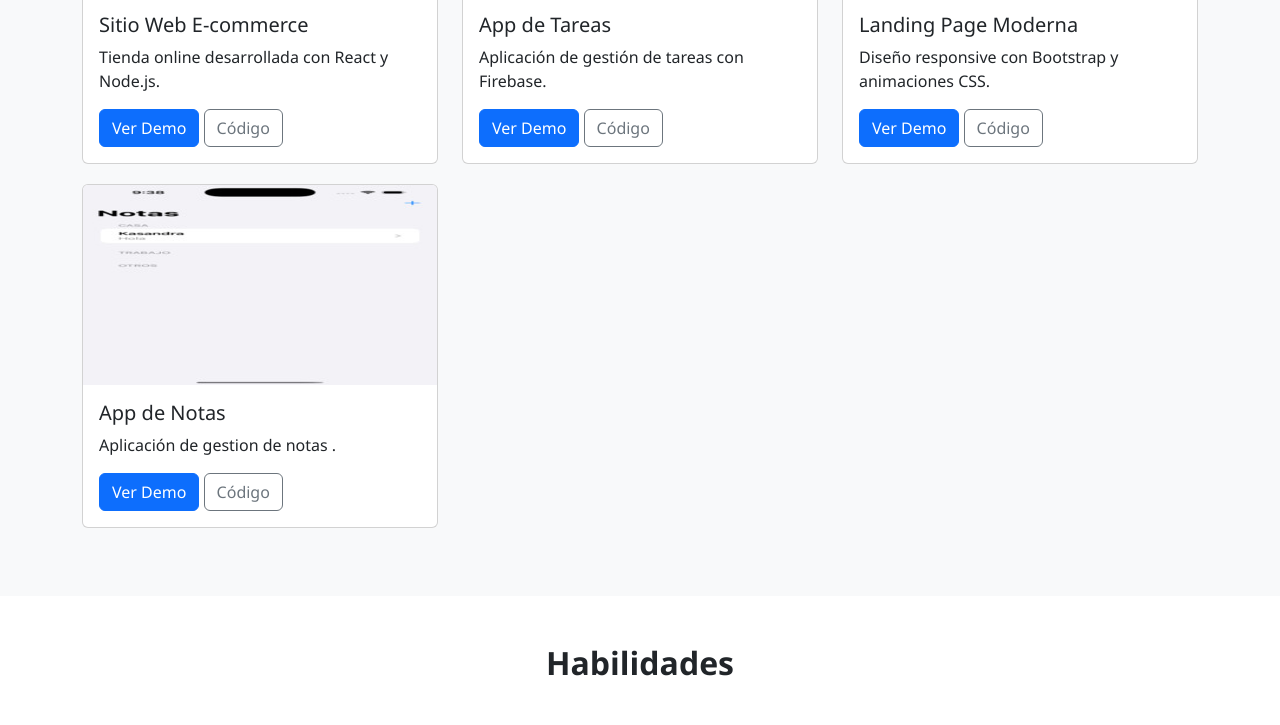
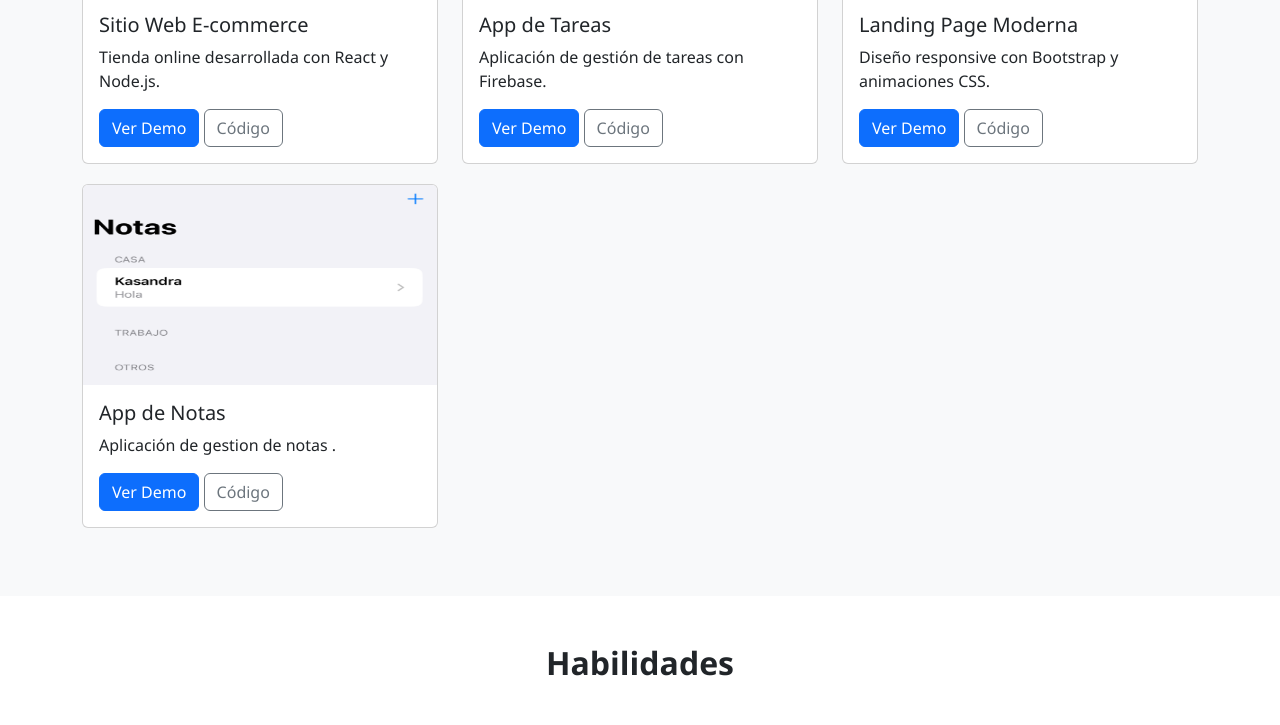
Before and after one commit to FranBa982/FranBa982.github.io, a plain HTML site: page index.html in a window 1280 px wide. Shown: the part 990-1715 px from the top of the page. Drawn offline with nearby package versions, Linux system fonts and the light colour scheme.

Commit message:
cambio de imagen proyect 4

```diff
--- a/index.html
+++ b/index.html
@@ -119,7 +119,7 @@
                 <!-- Proyecto 4 -->
                 <div class="col-md-4">
                     <div class="card project-card">
-                        <img src="src/images/iPhone 16 Pro - 2025-03-26 at 09.38.02.jpg" width="300" height="200" class="card-img-top" alt="Proyecto 4">
+                        <img src="src/images/app_notes2025-03-26 a la(s) 9.56.53 a.m..png" width="300" height="200" class="card-img-top" alt="Proyecto 4">
                         <div class="card-body">
                             <h5 class="card-title">App de Notas</h5>
                             <p class="card-text">Aplicación de gestion de notas .</p>
```
Also changed, not shown: src/images/app_notes2025-03-26 a la(s) 9.56.53 a.m..png (added), 1 other file.
